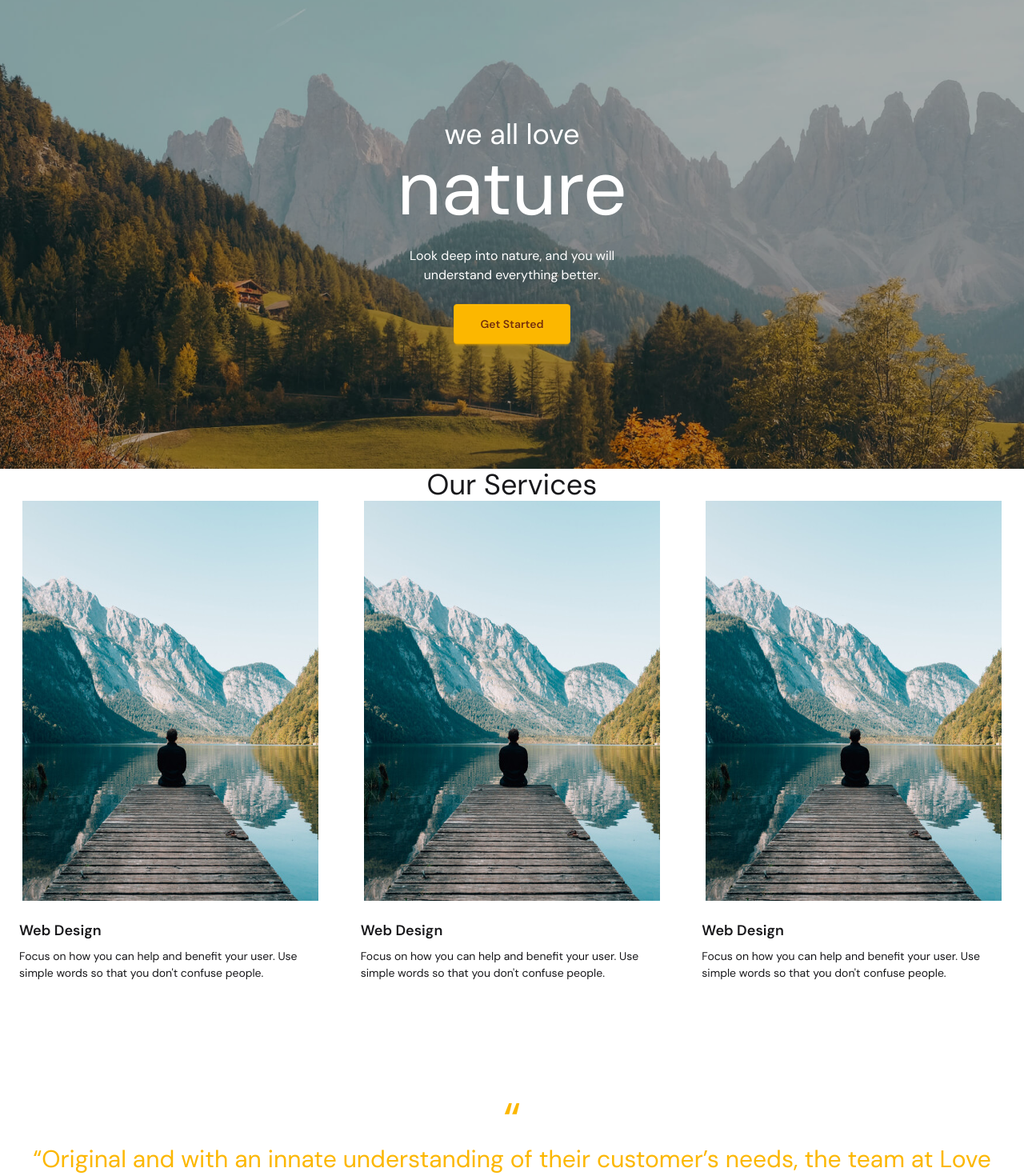
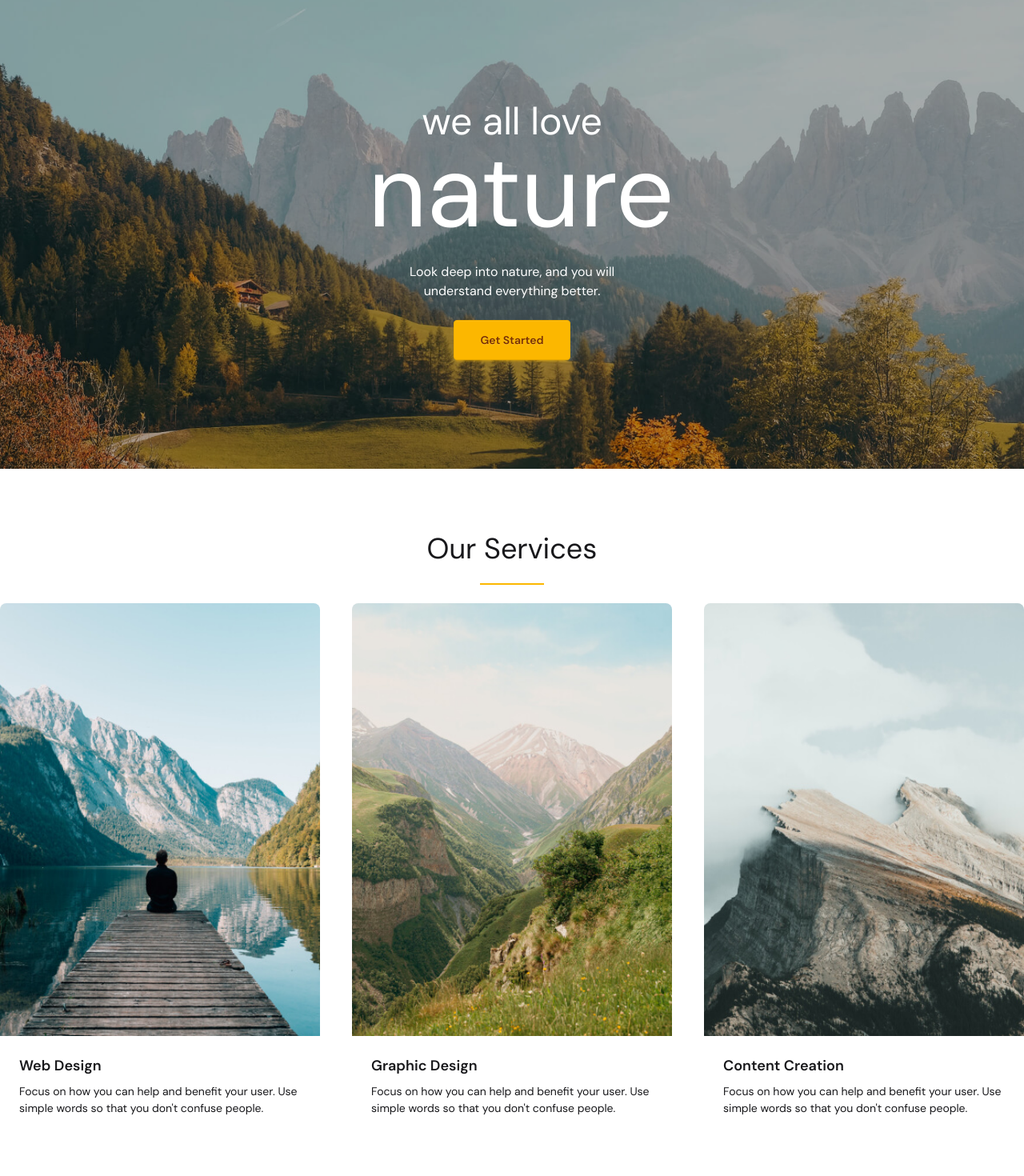
Before and after one commit to SamratDebugger/Astra-Nature, a React (Vite) app: page / in a window 1280 px wide. Shown: the part 120-1590 px from the top of the page at 80% size. Built offline with nearby package versions, Linux system fonts and the light colour scheme.

Commit message:
services section corrected

```diff
--- a/src/components/Card.jsx
+++ b/src/components/Card.jsx
@@ -1,15 +1,12 @@
-export default function Card() {
+export default function Card({ content }) {
   return (
     <div className="card ">
-      <div className="mx-auto">
-        <img src="/public/assets/img/service-1.jpg" alt="Card-1" />
-      </div>
+      <figure>
+        <img className="w-full" src={content.image} alt={content.title} />
+      </figure>
       <div className="card-body">
-        <h2 className="card-title">Web Design</h2>
-        <p>
-          Focus on how you can help and benefit your user. Use simple words so
-          that you don't confuse people.
-        </p>
+        <h2 className="card-title">{content.title}</h2>
+        <p>{content.description}</p>
       </div>
     </div>
   );
--- a/src/components/Hero.jsx
+++ b/src/components/Hero.jsx
@@ -1,10 +1,10 @@
 export default function Hero() {
   return (
-    <div className="hero   max-w-360 mx-auto py-35 ">
+    <div className="hero   max-w-360 mx-auto py-30 ">
       <div className="hero-content text-center">
         <div className="max-w-md">
-          <h3 className="text-4xl w-90 text-white">
-            we all love <span className="text-8xl ">nature</span>
+          <h3 className="text-5xl w-90 text-white">
+            we all love <span className="text-9xl ">nature</span>
           </h3>
 
           <p className="py-6 w-70 mx-auto text-white">
--- a/src/components/Services.jsx
+++ b/src/components/Services.jsx
@@ -1,13 +1,37 @@
 import Card from "./Card";
 
 export default function Services() {
+  const cardObj = [
+    {
+      id: 0,
+      image: "/assets/img/service-1.jpg",
+      title: "Web Design",
+      description:
+        "Focus on how you can help and benefit your user. Use simple words so that you don't confuse people.",
+    },
+    {
+      id: 1,
+      image: "/assets/img/service-2.jpg",
+      title: "Graphic Design",
+      description:
+        "Focus on how you can help and benefit your user. Use simple words so that you don't confuse people.",
+    },
+    {
+      id: 2,
+      image: "/assets/img/service-3.jpg",
+      title: "Content Creation",
+      description:
+        "Focus on how you can help and benefit your user. Use simple words so that you don't confuse people.",
+    },
+  ];
   return (
-    <div className="max-w-360  mx-auto">
+    <div className="max-w-360 py-20 mx-auto">
       <h2 className="text-center text-4xl">Our Services</h2>
-      <div className="grid grid-cols-3 ">
-        <Card />
-        <Card />
-        <Card />
+      <div className="divider divider-warning w-20 mx-auto"></div>
+      <div className="grid grid-cols-3 gap-10 ">
+        {cardObj.map((c) => (
+          <Card key={c.id} content={c} />
+        ))}
       </div>
     </div>
   );
```
